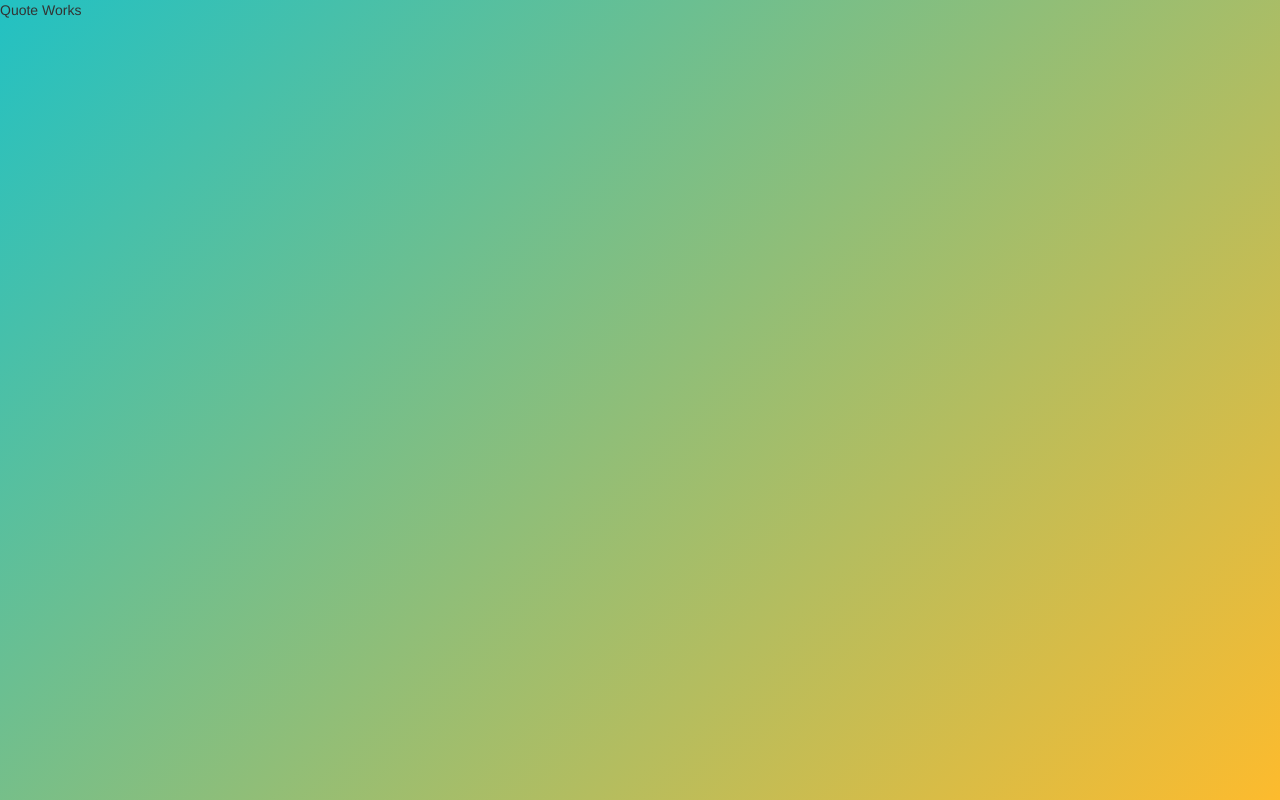
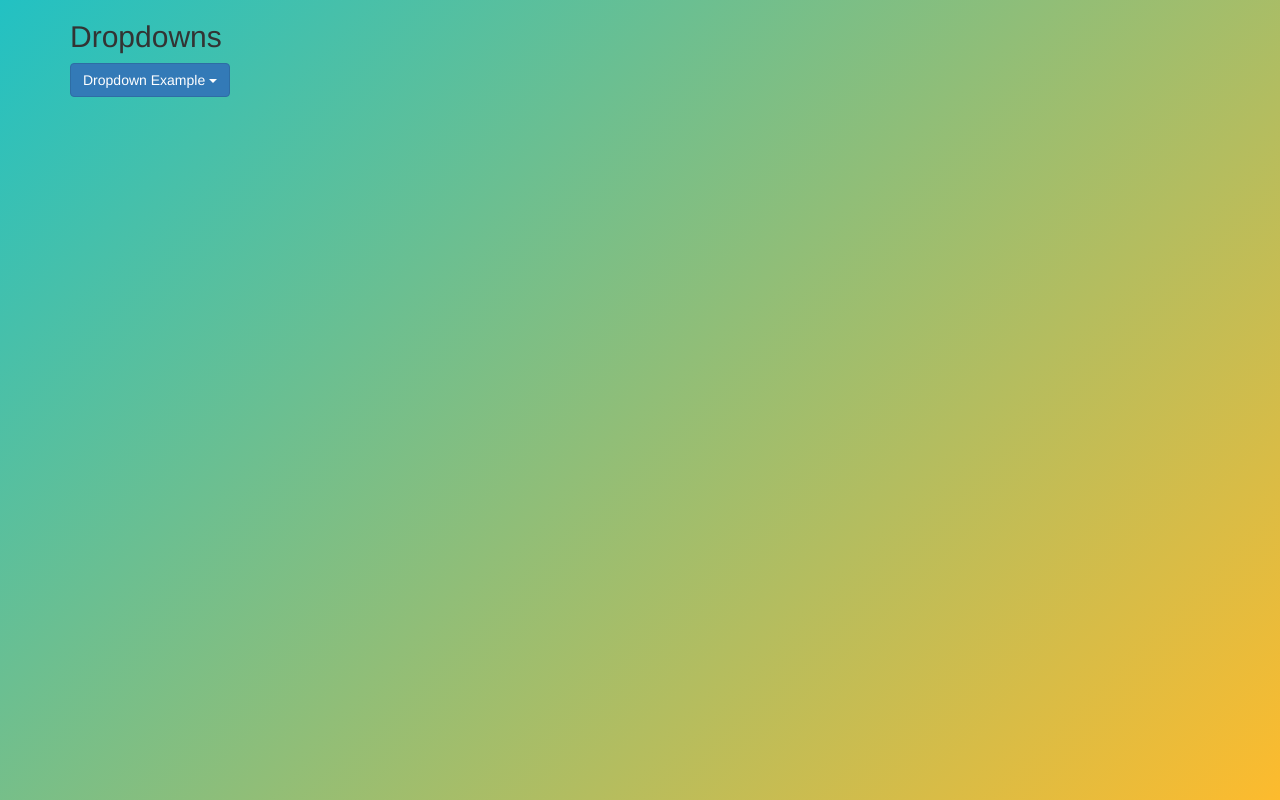
Before and after one commit to ArunaleswarM/arun-mod, an Angular app: page /quotes in a window 1280 px wide. Built offline with nearby package versions, Linux system fonts and the light colour scheme.

Commit message:
1 file modified

```diff
--- a/src/app/quotes/quotes.component.html
+++ b/src/app/quotes/quotes.component.html
@@ -1 +1,13 @@
-<p>Quote Works</p>
+<div class="container">
+  <h2>Dropdowns</h2>
+
+  <div class="dropdown">
+    <button class="btn btn-primary dropdown-toggle" type="button" data-toggle="dropdown">Dropdown Example
+    <span class="caret"></span></button>
+    <ul class="dropdown-menu">
+      <li><a href="#">HTML</a></li>
+      <li><a href="#">CSS</a></li>
+      <li><a href="#">JavaScript</a></li>
+    </ul>
+  </div>
+</div>
```
